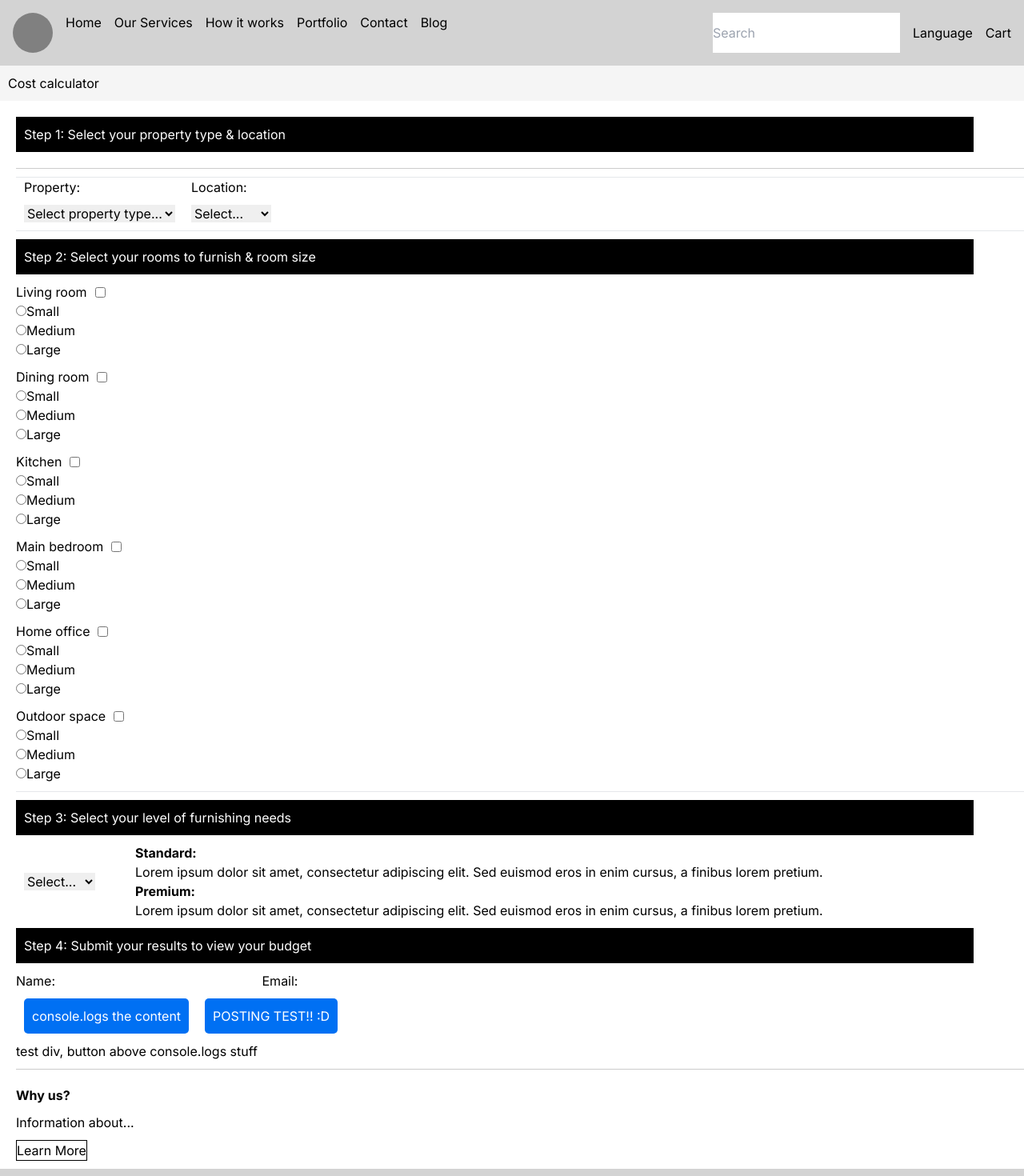
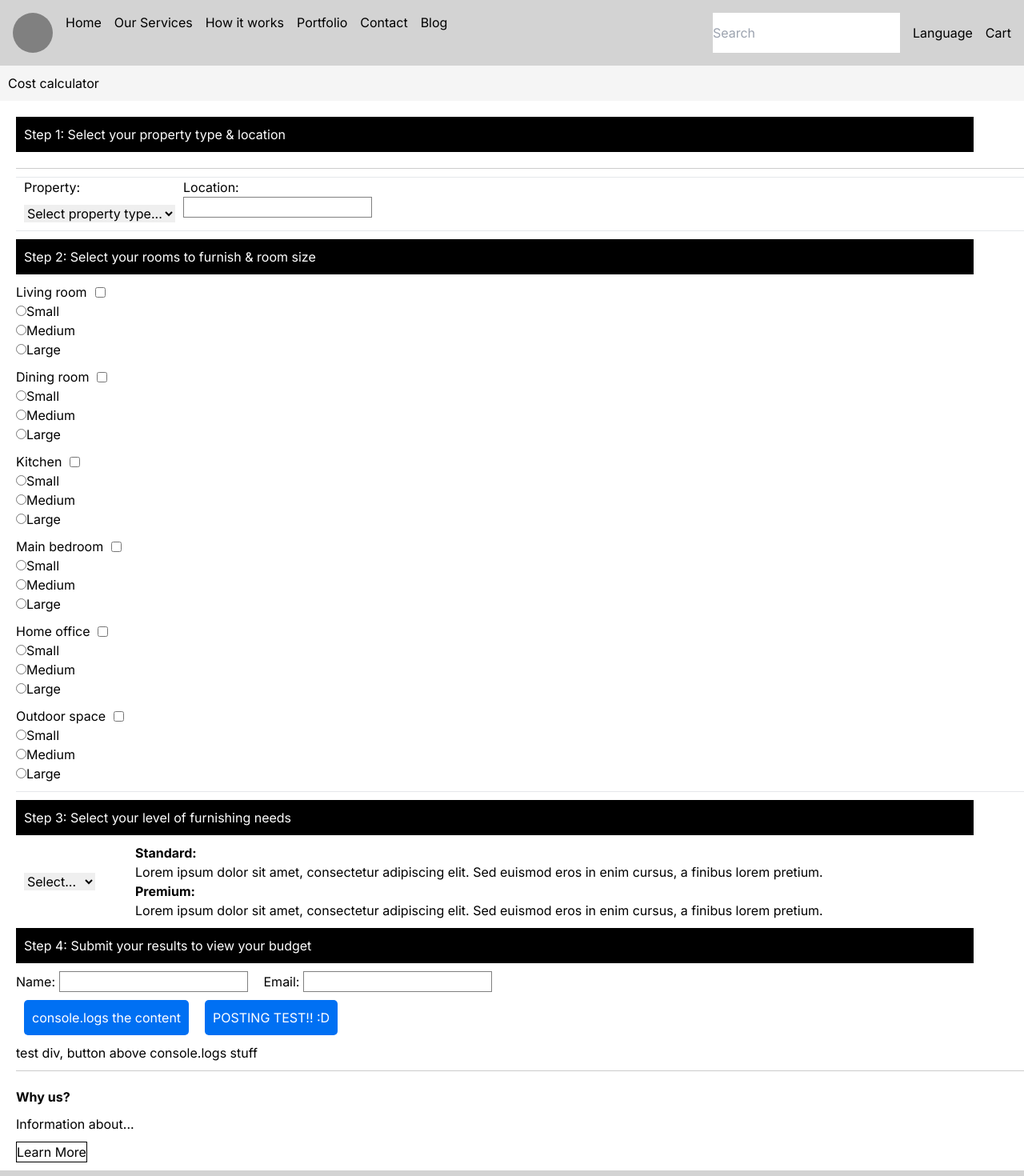
Before and after one commit to ikarrila/Homebox, a Next.js app in the folder frontend/: page /FAAS/cost_calculator in a window 1280 px wide. Shown: the top 1470 px of the page at 80% size. Built offline with nearby package versions, Linux system fonts and the light colour scheme.

Commit message:
Cost calculator as client-side component to enable UseState

```diff
--- a/frontend/components/CostCalculatorForm.js
+++ b/frontend/components/CostCalculatorForm.js
@@ -1,4 +1,6 @@
-import React from 'react';
+"use client";
+
+import React, { useState } from 'react';
 import '/styles/styles.css';
 import Postbutton from './Postbutton';
 
@@ -55,14 +57,11 @@ export default function CostCalculatorForm() {
                         </select>
                     </div>
                     <div>
-                        <div>
-                            <label style={{ margin: '10px' }}>Location:</label>
+
+                        <div style={{ display: 'flex', flexDirection: 'column', marginBottom: '10px' }}>
+                            <label htmlFor="location">Location:</label>
+                            <input type="text" id="location" name="location" style={{ border: '1px solid grey' }} />
                         </div>
-                        <select style={{ margin: '10px' }}>
-                            <option value="" disabled selected>Select...</option>
-                            <option value="1">Location 1</option>
-                            <option value="2">Location 2</option>
-                        </select>
                     </div>
                 </div>
                 <hr />
@@ -209,11 +208,11 @@ export default function CostCalculatorForm() {
                 <div style={{ display: 'flex', justifyContent: 'flex-start' }}>
                     <div style={{ marginRight: '20px' }}>
                         <label htmlFor="name">Name:   </label>
-                        <input type="text" id="name" name="name" />
+                        <input type="text" id="name" name="name" style={{ border: '1px solid grey' }} />
                     </div>
                     <div>
                         <label htmlFor="email">Email:   </label>
-                        <input type="text" id="email" name="email" />
+                        <input type="text" id="email" name="email" style={{ border: '1px solid grey' }} />
                     </div>
                 </div>
                 <Postbutton />
```
